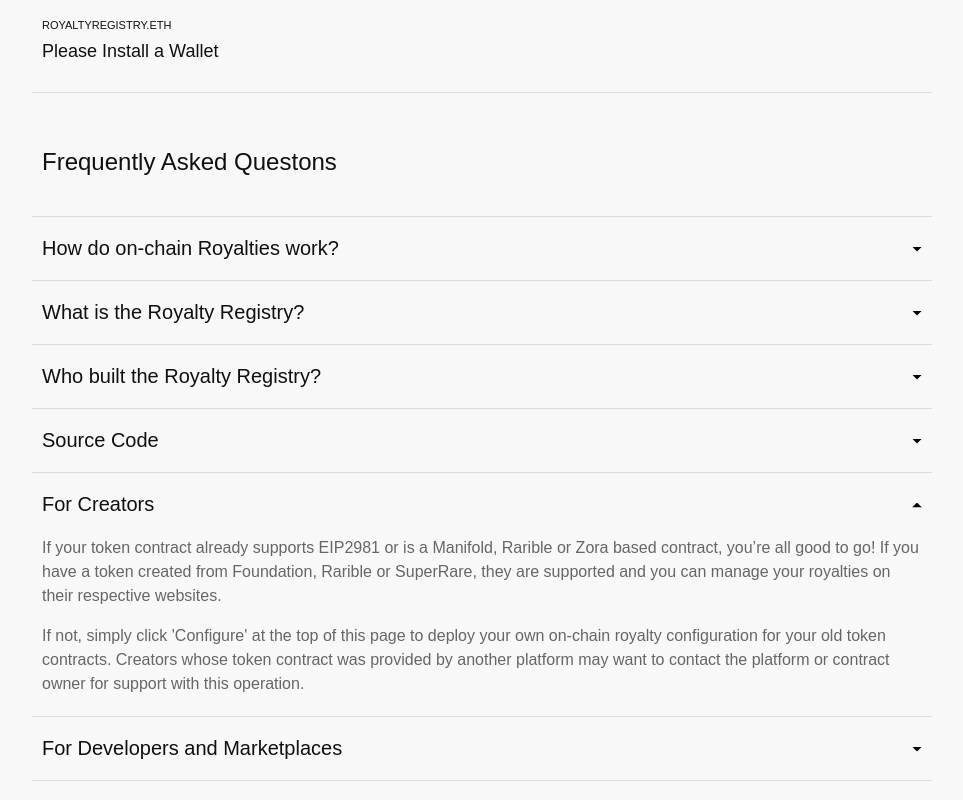
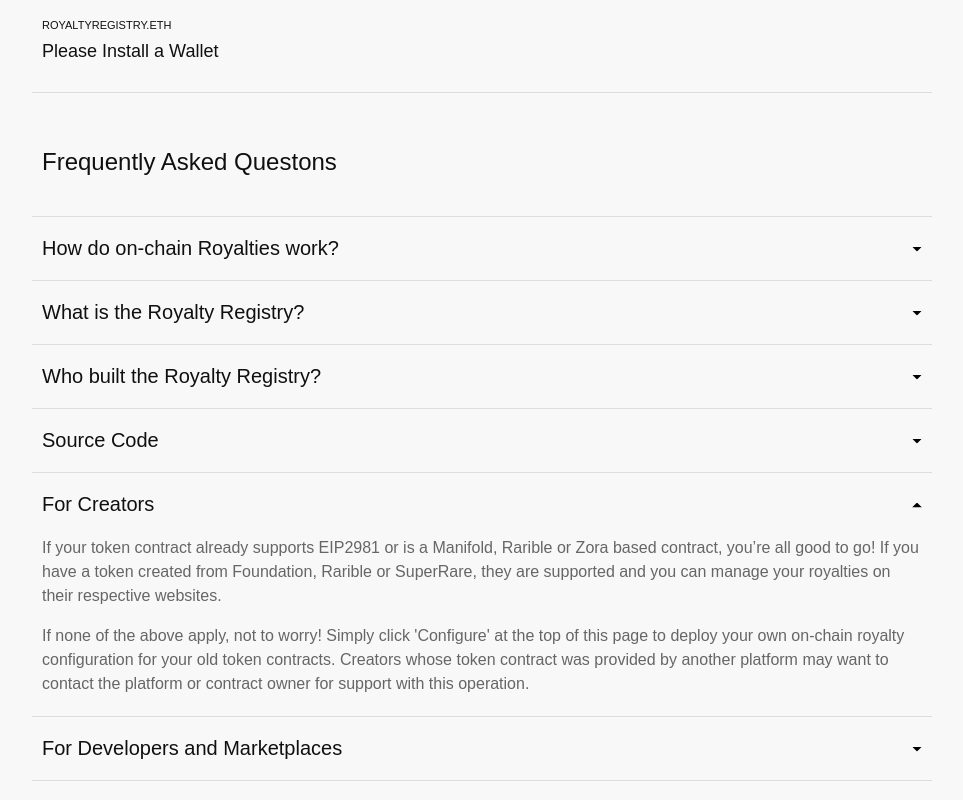
Before and after one commit to manifoldxyz/royalty-registry-client, a Vue app: page /lookup in a window 1280 px wide. Both pictures are taken after a click on the heading "For Creators". Shown: the whole page, without its empty margins (158-1121 px from the left). Built offline with nearby package versions, Linux system fonts and the light colour scheme; a web font is replaced by a local one.

Commit message:
Update FAQ.vue
Grammar

```diff
--- a/src/components/FAQ.vue
+++ b/src/components/FAQ.vue
@@ -94,7 +94,7 @@
           If your token contract already supports EIP2981 or is a Manifold, Rarible or Zora based contract, you’re all good to go!  If you have a token created from Foundation, Rarible or SuperRare, they are supported and you can manage your royalties on their respective websites.
         </p>
         <p>
-          If not, simply click 'Configure' at the top of this page to deploy your own on-chain royalty configuration for your old token contracts.  Creators whose token contract was provided by another platform may want to contact the platform or contract owner for support with this operation.
+          If none of the above apply, not to worry! Simply click 'Configure' at the top of this page to deploy your own on-chain royalty configuration for your old token contracts.  Creators whose token contract was provided by another platform may want to contact the platform or contract owner for support with this operation.
         </p>
       </div>
     </details>
```
